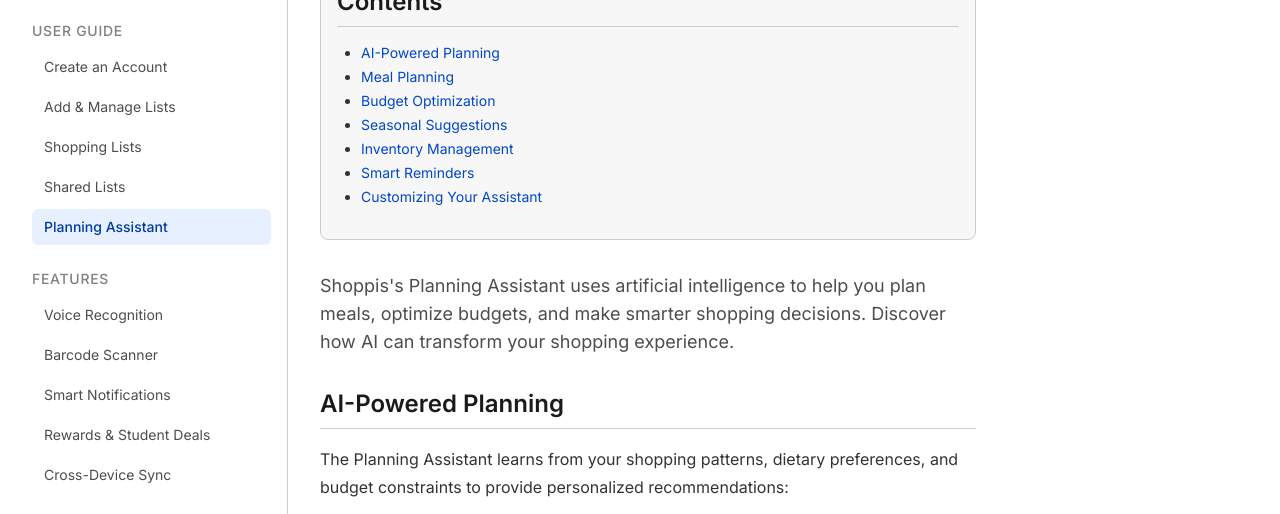
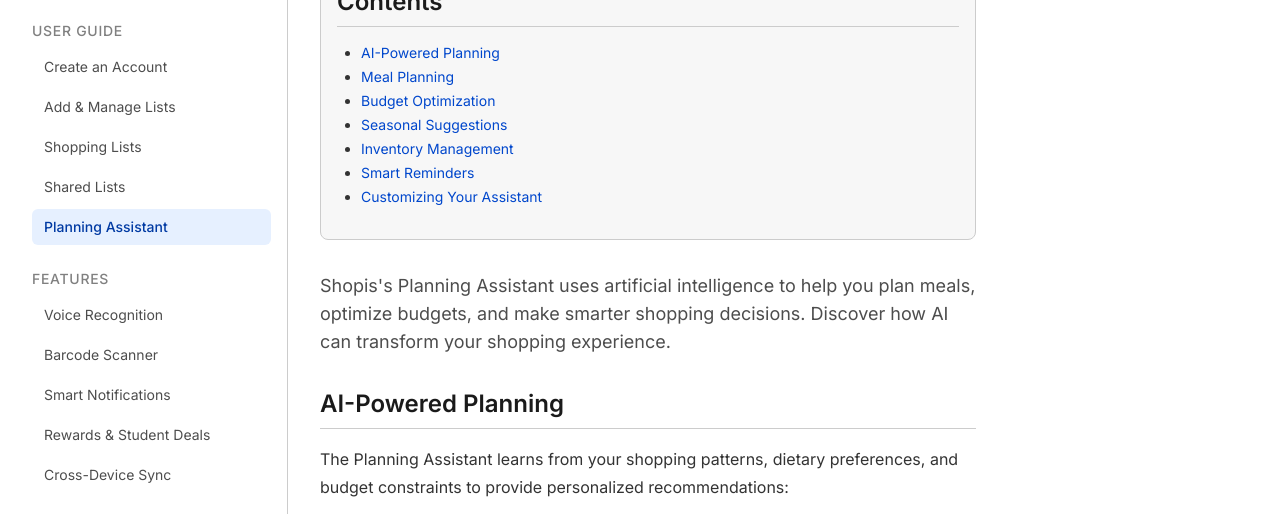
Before and after one commit to ShopisMarket/ShopisWiki, an Astro site: page /user-guide/planning-assistant in a window 1280 px wide. Shown: the part 236-750 px from the top of the page. Built offline with nearby package versions, Linux system fonts and the light colour scheme; Astro itself is replaced by a stand-in of ours.

Commit message:
Updated planning-assistant.astro

```diff
--- a/src/pages/user-guide/planning-assistant.astro
+++ b/src/pages/user-guide/planning-assistant.astro
@@ -32,7 +32,7 @@
   <TableOfContents headings={headings} />
 
   <p class="text-lg text-neutral-700 dark:text-neutral-300 mb-6">
-    Shoppis's Planning Assistant uses artificial intelligence to help you plan meals, optimize budgets, and make smarter shopping decisions. Discover how AI can transform your shopping experience.
+    Shopis's Planning Assistant uses artificial intelligence to help you plan meals, optimize budgets, and make smarter shopping decisions. Discover how AI can transform your shopping experience.
   </p>
 
   <h2 id="ai-powered-planning">AI-Powered Planning</h2>
```
